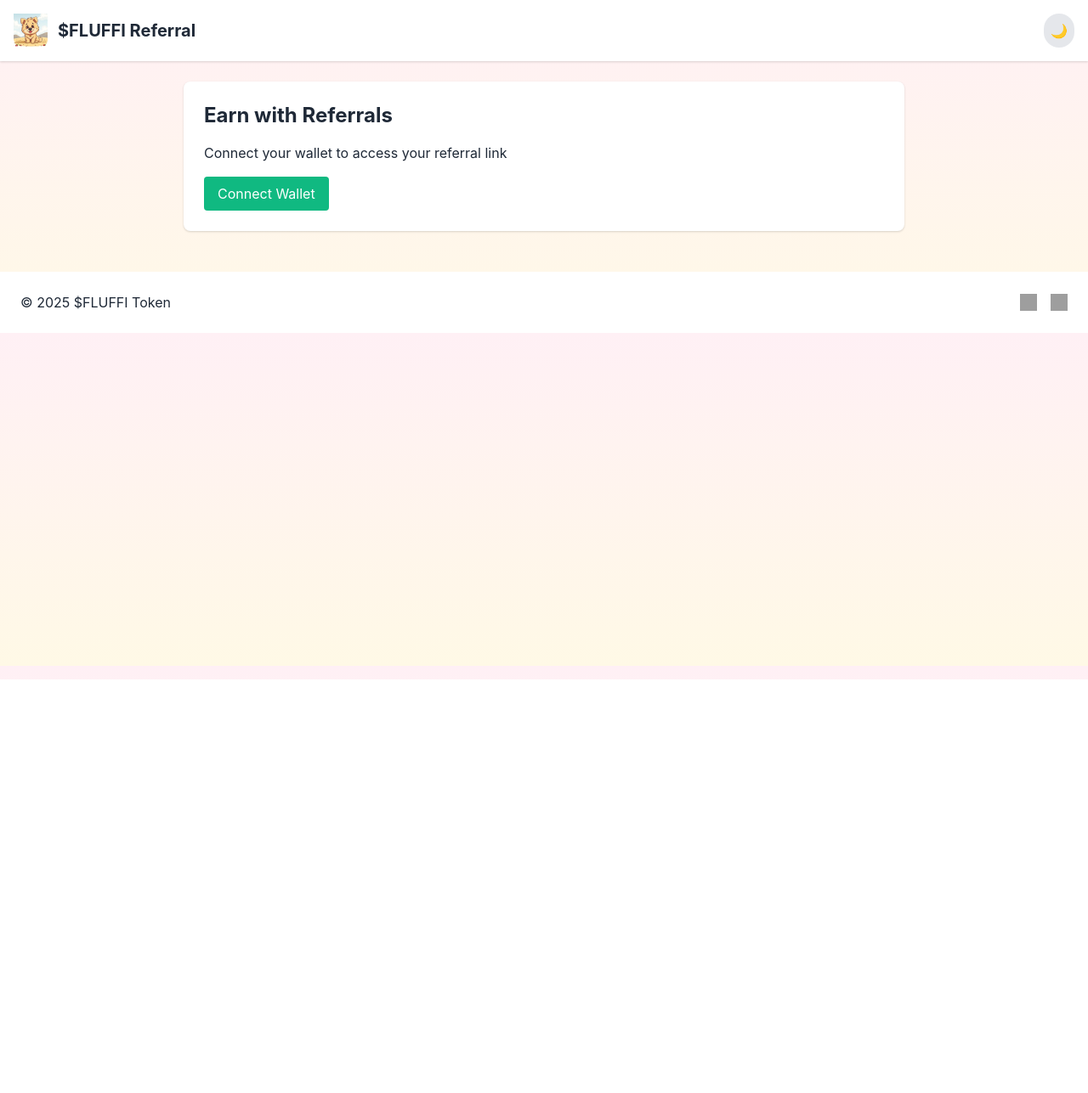
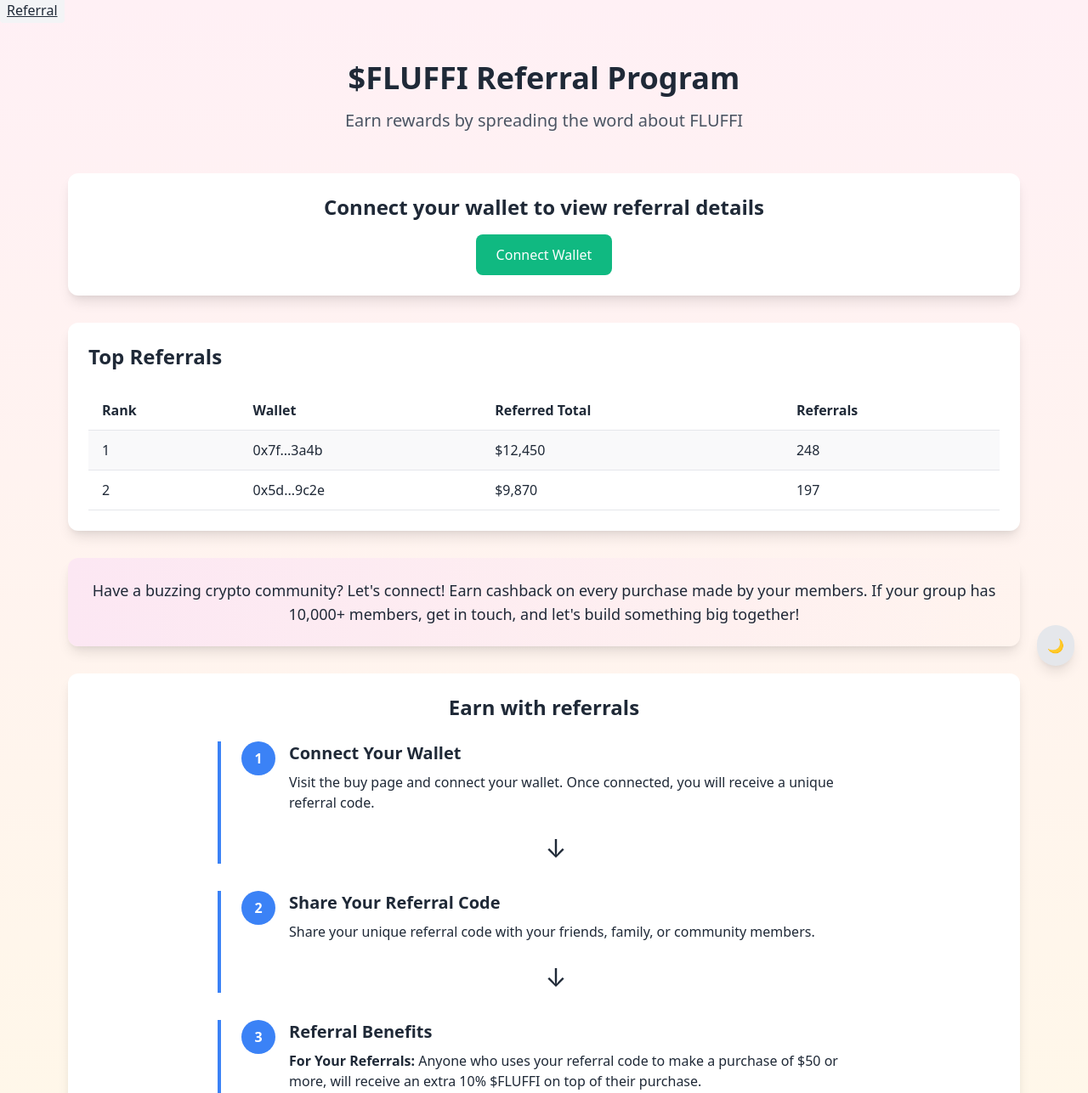
Before and after one commit to Sam909001/flu.io, a plain HTML site: page referral.html in a window 1280 px wide. Shown: the top 1287 px of the page at 85% size. Before the commit the page ends 800 px from the top, so only its background shows below. Drawn offline with nearby package versions, Linux system fonts and the light colour scheme; grey boxes are pictures that could not be loaded.

Commit message:
Update referral.html

```diff
--- a/referral.html
+++ b/referral.html
@@ -1,153 +1,176 @@
+<!-- Referral Button (add this where you want it in your main page) -->
+<a href="referral.html" target="_blank" class="hover:underline px-2 py-1 rounded hover:bg-gray-100 dark:hover:bg-gray-700">
+  Referral
+</a>
+
+<!-- referral.html (save as separate file) -->
 <!DOCTYPE html>
 <html lang="en">
-  <link rel="icon" href="favicon.ico" type="image/x-icon">
 <head>
   <meta charset="UTF-8">
   <meta name="viewport" content="width=device-width, initial-scale=1.0">
   <title>$FLUFFI Referral Program</title>
   <link rel="stylesheet" href="https://cdn.jsdelivr.net/npm/tailwindcss@2.2.19/dist/tailwind.min.css">
-  <script src="https://cdnjs.cloudflare.com/ajax/libs/ethers/5.7.2/ethers.umd.min.js" defer></script>
   <style>
     body {
       background: linear-gradient(to bottom, #fff0f5, #fff9e6);
-      font-family: 'Inter', sans-serif;
     }
     .dark {
       background: #111827;
       color: white;
     }
-    .dark .bg-white {
-      background-color: #1f2937 !important;
+    .referral-step {
+      border-left: 4px solid #3B82F6;
     }
-    .loader {
-      display: inline-block;
-      width: 20px;
-      height: 20px;
-      border: 3px solid rgba(255,255,255,.3);
-      border-radius: 50%;
-      border-top-color: white;
-      animation: spin 1s ease-in-out infinite;
-      margin-left: 8px;
-      vertical-align: middle;
+    .leaderboard-row:nth-child(odd) {
+      background-color: rgba(243, 244, 246, 0.5);
     }
-    @keyframes spin {
-      to { transform: rotate(360deg); }
+    .dark .leaderboard-row:nth-child(odd) {
+      background-color: rgba(31, 41, 55, 0.5);
     }
   </style>
 </head>
 <body class="text-gray-800 dark:text-white">
-  <header class="bg-white dark:bg-gray-900 shadow sticky top-0 z-10 p-4">
-    <div class="container mx-auto flex justify-between items-center">
-      <div class="flex items-center space-x-3">
-        <img src="fluffi.jpg" alt="FLUFFI Logo" class="w-10 h-10">
-        <span class="text-xl font-bold">$FLUFFI Referral</span>
-      </div>
-      <button onclick="toggleDarkMode()" class="p-2 rounded-full bg-gray-200 dark:bg-gray-700">🌙</button>
-    </div>
-  </header>
+  <div class="container mx-auto px-4 py-12 max-w-6xl">
+    <!-- Header -->
+    <header class="text-center mb-12">
+      <h1 class="text-4xl font-bold mb-4">$FLUFFI Referral Program</h1>
+      <p class="text-xl text-gray-600 dark:text-gray-300">Earn rewards by spreading the word about FLUFFI</p>
+    </header>
 
-  <main class="container mx-auto p-6 max-w-4xl">
-    <!-- Referral Section -->
-    <section class="bg-white dark:bg-gray-800 rounded-lg shadow p-6 mb-6">
-      <h2 class="text-2xl font-bold mb-4">Earn with Referrals</h2>
-      <div id="referralSection">
-        <p class="mb-4">Connect your wallet to access your referral link</p>
-        <button onclick="connectWallet()" class="bg-green-500 hover:bg-green-600 text-white px-4 py-2 rounded">
-          Connect Wallet
-        </button>
+    <!-- Connect Wallet Section -->
+    <section class="bg-white dark:bg-gray-800 rounded-xl shadow-lg p-6 mb-8 text-center">
+      <h2 class="text-2xl font-bold mb-4">Connect your wallet to view referral details</h2>
+      <button id="connectWalletBtn" class="bg-green-500 hover:bg-green-600 text-white font-medium py-3 px-6 rounded-lg transition duration-200">
+        Connect Wallet
+      </button>
+    </section>
+
+    <!-- Leaderboard Section -->
+    <section class="bg-white dark:bg-gray-800 rounded-xl shadow-lg p-6 mb-8">
+      <h2 class="text-2xl font-bold mb-6">Top Referrals</h2>
+      <div class="overflow-x-auto">
+        <table class="w-full">
+          <thead>
+            <tr class="border-b border-gray-200 dark:border-gray-700">
+              <th class="text-left py-3 px-4">Rank</th>
+              <th class="text-left py-3 px-4">Wallet</th>
+              <th class="text-left py-3 px-4">Referred Total</th>
+              <th class="text-left py-3 px-4">Referrals</th>
+            </tr>
+          </thead>
+          <tbody>
+            <!-- Sample data - in real app this would be dynamic -->
+            <tr class="leaderboard-row border-b border-gray-200 dark:border-gray-700">
+              <td class="py-3 px-4">1</td>
+              <td class="py-3 px-4">0x7f...3a4b</td>
+              <td class="py-3 px-4">$12,450</td>
+              <td class="py-3 px-4">248</td>
+            </tr>
+            <tr class="leaderboard-row border-b border-gray-200 dark:border-gray-700">
+              <td class="py-3 px-4">2</td>
+              <td class="py-3 px-4">0x5d...9c2e</td>
+              <td class="py-3 px-4">$9,870</td>
+              <td class="py-3 px-4">197</td>
+            </tr>
+            <!-- Add more rows up to 25 -->
+          </tbody>
+        </table>
       </div>
     </section>
-  </main>
 
-  <footer class="bg-white dark:bg-gray-900 py-6">
-    <div class="container mx-auto flex justify-between items-center px-6">
-      <p>© 2025 $FLUFFI Token</p>
-      <div class="flex space-x-4">
-        <a href="#" class="text-gray-600 dark:text-gray-300 hover:text-gray-900 dark:hover:text-white">
-          <img src="https://cdn.jsdelivr.net/gh/simple-icons/simple-icons/icons/telegram.svg" class="w-5 h-5" alt="Telegram">
-        </a>
-        <a href="#" class="text-gray-600 dark:text-gray-300 hover:text-gray-900 dark:hover:text-white">
-          <img src="https://cdn.jsdelivr.net/gh/simple-icons/simple-icons/icons/twitter.svg" class="w-5 h-5" alt="Twitter">
-        </a>
+    <!-- Community Callout -->
+    <section class="bg-gradient-to-r from-pink-100 to-amber-100 dark:from-pink-900 dark:to-amber-900 rounded-xl shadow-lg p-6 mb-8 text-center">
+      <p class="text-lg font-medium">
+        Have a buzzing crypto community? Let's connect! Earn cashback on every purchase made by your members.
+        If your group has 10,000+ members, get in touch, and let's build something big together!
+      </p>
+    </section>
+
+    <!-- How It Works Section -->
+    <section class="bg-white dark:bg-gray-800 rounded-xl shadow-lg p-6">
+      <h2 class="text-2xl font-bold mb-6 text-center">Earn with referrals</h2>
+
+      <div class="space-y-8 max-w-3xl mx-auto">
+        <!-- Step 1 -->
+        <div class="referral-step pl-6">
+          <div class="flex items-start">
+            <div class="bg-blue-500 text-white font-bold rounded-full w-10 h-10 flex items-center justify-center mr-4 flex-shrink-0">1</div>
+            <div>
+              <h3 class="text-xl font-semibold mb-2">Connect Your Wallet</h3>
+              <p class="mb-4">Visit the buy page and connect your wallet. Once connected, you will receive a unique referral code.</p>
+            </div>
+          </div>
+          <div class="text-center text-3xl my-2">↓</div>
+        </div>
+
+        <!-- Step 2 -->
+        <div class="referral-step pl-6">
+          <div class="flex items-start">
+            <div class="bg-blue-500 text-white font-bold rounded-full w-10 h-10 flex items-center justify-center mr-4 flex-shrink-0">2</div>
+            <div>
+              <h3 class="text-xl font-semibold mb-2">Share Your Referral Code</h3>
+              <p class="mb-4">Share your unique referral code with your friends, family, or community members.</p>
+            </div>
+          </div>
+          <div class="text-center text-3xl my-2">↓</div>
+        </div>
+
+        <!-- Step 3 -->
+        <div class="referral-step pl-6">
+          <div class="flex items-start">
+            <div class="bg-blue-500 text-white font-bold rounded-full w-10 h-10 flex items-center justify-center mr-4 flex-shrink-0">3</div>
+            <div>
+              <h3 class="text-xl font-semibold mb-2">Referral Benefits</h3>
+              <p class="mb-2"><strong>For Your Referrals:</strong> Anyone who uses your referral code to make a purchase of $50 or more, will receive an extra 10% $FLUFFI on top of their purchase.</p>
+              <p><strong>For You:</strong> You will receive 10% of the amount of $FLUFFI coins purchased whenever your referral code is used, if you make it in the top 20 on the leaderboard.</p>
+            </div>
+          </div>
+          <div class="text-center text-3xl my-2">↓</div>
+        </div>
+
+        <!-- Step 4 -->
+        <div class="referral-step pl-6">
+          <div class="flex items-start">
+            <div class="bg-blue-500 text-white font-bold rounded-full w-10 h-10 flex items-center justify-center mr-4 flex-shrink-0">4</div>
+            <div>
+              <h3 class="text-xl font-semibold mb-2">Track Your Earnings</h3>
+              <p>Keep track of your referral rewards through your wallet. Watch your $FLUFFI grow as more people use your code!</p>
+            </div>
+          </div>
+        </div>
       </div>
-    </div>
-  </footer>
+
+      <div class="mt-8 text-center">
+        <p class="text-lg">
+          By participating in our referral program, you can help spread the word about $FLUFFI and earn extra rewards along the way.
+          Join us in making $FLUFFI a success!
+        </p>
+      </div>
+    </section>
+  </div>
 
   <script>
-    // State
-    let userWallet = null;
-    const referralSection = document.getElementById('referralSection');
-
-    // Initialize
-    document.addEventListener('DOMContentLoaded', () => {
-      // Load dark mode preference
-      if (localStorage.getItem('darkMode') === 'true') {
-        document.documentElement.classList.add('dark');
-      }
-
-      // Check for referral in URL
-      const urlParams = new URLSearchParams(window.location.search);
-      const refCode = urlParams.get('ref');
-      if (refCode) {
-        localStorage.setItem('referralCode', refCode);
-      }
+    // Simple wallet connection for demo purposes
+    document.getElementById('connectWalletBtn').addEventListener('click', function() {
+      alert('Wallet connection would be implemented here with Web3');
     });
 
-    // Referral Functions
-    async function connectWallet() {
-      if (window.ethereum) {
-        try {
-          const connectBtn = document.querySelector('#referralSection button');
-          connectBtn.disabled = true;
-          connectBtn.textContent = "Connecting...";
+    // Dark mode toggle
+    const darkModeToggle = document.createElement('button');
+    darkModeToggle.className = 'fixed bottom-4 right-4 bg-gray-200 dark:bg-gray-700 p-3 rounded-full shadow-lg';
+    darkModeToggle.innerHTML = '🌙';
+    darkModeToggle.onclick = function() {
+      document.documentElement.classList.toggle('dark');
+      localStorage.setItem('darkMode', document.documentElement.classList.contains('dark'));
+      this.innerHTML = document.documentElement.classList.contains('dark') ? '☀️' : '🌙';
+    };
+    document.body.appendChild(darkModeToggle);
 
-          const accounts = await window.ethereum.request({ method: 'eth_requestAccounts' });
-          userWallet = accounts[0];
-
-          // Show referral UI
-          referralSection.innerHTML = `
-            <div class="space-y-4">
-              <div>
-                <label class="block mb-2">Your referral link:</label>
-                <div class="flex">
-                  <input type="text" id="userReferralLink"
-                         value="${window.location.origin}?ref=${userWallet}"
-                         class="flex-1 p-2 border rounded-l" readonly>
-                  <button onclick="copyReferralLink()"
-                          class="bg-blue-500 hover:bg-blue-600 text-white px-4 rounded-r">
-                    Copy
-                  </button>
-                </div>
-              </div>
-              <div class="bg-gray-100 dark:bg-gray-700 p-3 rounded">
-                <p>Total referrals: <span id="referralCount">0</span></p>
-                <p>Earnings: <span id="referralEarnings">0 FLUFFI</span></p>
-              </div>
-            </div>
-          `;
-
-        } catch (error) {
-          console.error("Connection error:", error);
-          alert("Wallet connection failed");
-          const connectBtn = document.querySelector('#referralSection button');
-          connectBtn.disabled = false;
-          connectBtn.textContent = "Connect Wallet";
-        }
-      } else {
-        alert("Please install MetaMask or another Ethereum wallet");
-      }
-    }
-
-    function copyReferralLink() {
-      const linkInput = document.getElementById('userReferralLink');
-      linkInput.select();
-      document.execCommand('copy');
-      alert("Copied to clipboard!");
-    }
-
-    function toggleDarkMode() {
-      const isDark = document.documentElement.classList.toggle('dark');
-      localStorage.setItem('darkMode', isDark);
+    // Check for saved dark mode preference
+    if (localStorage.getItem('darkMode') === 'true') {
+      document.documentElement.classList.add('dark');
+      darkModeToggle.innerHTML = '☀️';
     }
   </script>
 </body>
```
